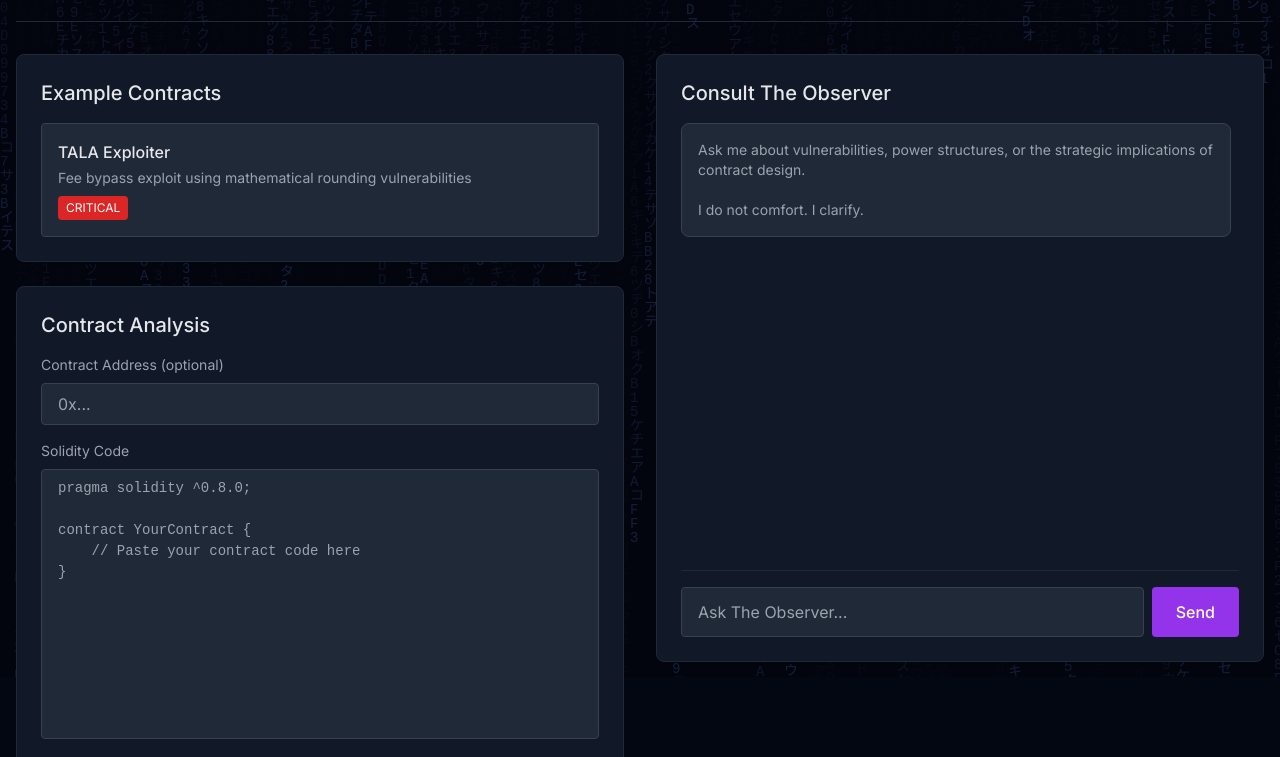
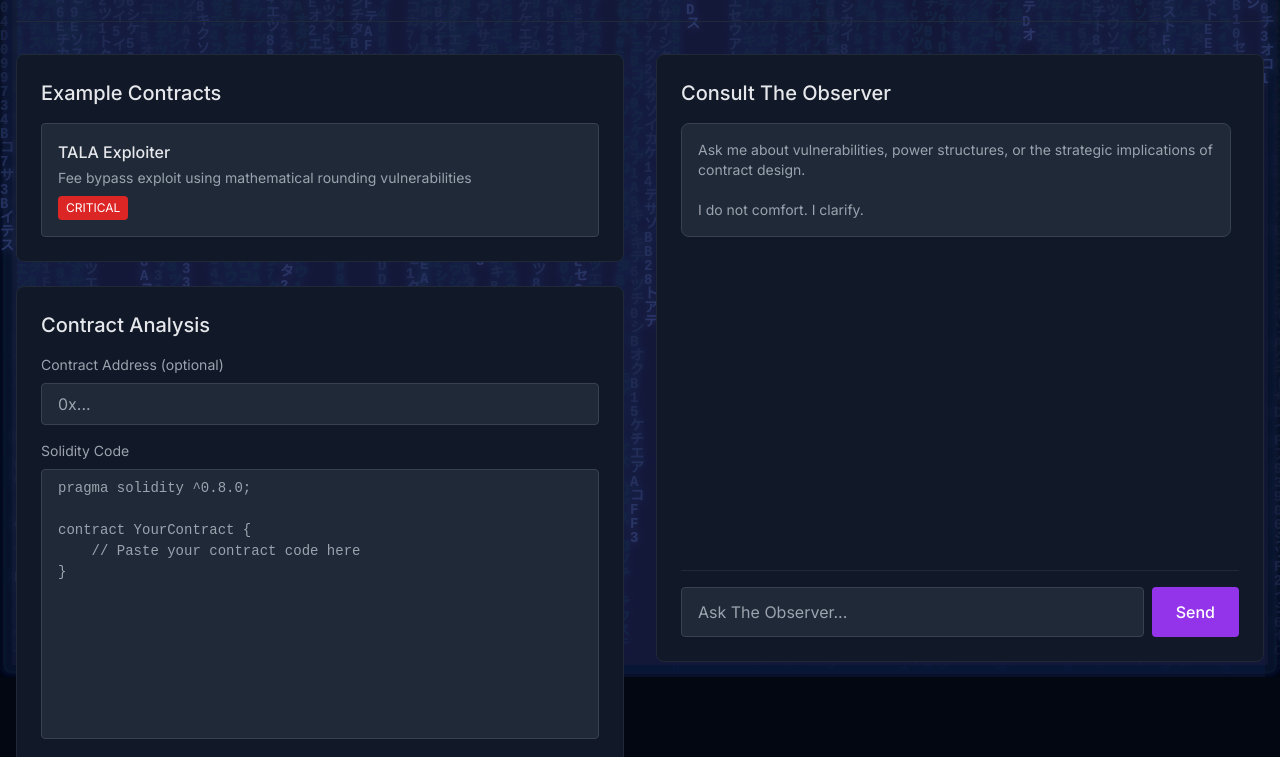
Before and after one commit to mashmalol/mashiavily-, a website with bundled scripts: page public/index.html in a window 1280 px wide. Shown: the part 123-880 px from the top of the page. Built offline with nearby package versions, Linux system fonts and the light colour scheme; files whose address does not match are found by name.

Commit message:
Enhance digital rain: add glow, bold text, increased visibility

```diff
--- a/public/index.html
+++ b/public/index.html
@@ -66,7 +66,7 @@
 </head>
 <body class="bg-gray-950 text-gray-100 min-h-screen">
     <!-- Digital Rain Background -->
-    <canvas id="matrixCanvas" class="fixed top-0 left-0 w-full h-full -z-10 opacity-20"></canvas>
+    <canvas id="matrixCanvas" class="fixed top-0 left-0 w-full h-full -z-10 opacity-40"></canvas>
 
     <div class="container mx-auto px-4 py-8 max-w-7xl relative z-10">
         <!-- Header -->
--- a/public/js/app.js
+++ b/public/js/app.js
@@ -23,14 +23,21 @@ for (let i = 0; i < columns; i++) {
 
 // Draw matrix rain
 function drawMatrix() {
-    ctx.fillStyle = 'rgba(0, 0, 0, 0.05)';
+    ctx.fillStyle = 'rgba(0, 0, 0, 0.03)';
     ctx.fillRect(0, 0, canvas.width, canvas.height);
 
+    // Add glow effect
+    ctx.shadowBlur = 10;
+    ctx.shadowColor = '#667eea';
     ctx.fillStyle = '#667eea';
-    ctx.font = fontSize + 'px monospace';
+    ctx.font = 'bold ' + fontSize + 'px monospace';
 
     for (let i = 0; i < drops.length; i++) {
         const text = chars[Math.floor(Math.random() * chars.length)];
+
+        // Brightest characters at the head
+        const opacity = Math.min(1, (canvas.height - drops[i] * fontSize) / 100);
+        ctx.fillStyle = `rgba(102, 126, 234, ${opacity})`;
         ctx.fillText(text, i * fontSize, drops[i] * fontSize);
 
         if (drops[i] * fontSize > canvas.height && Math.random() > 0.975) {
```
